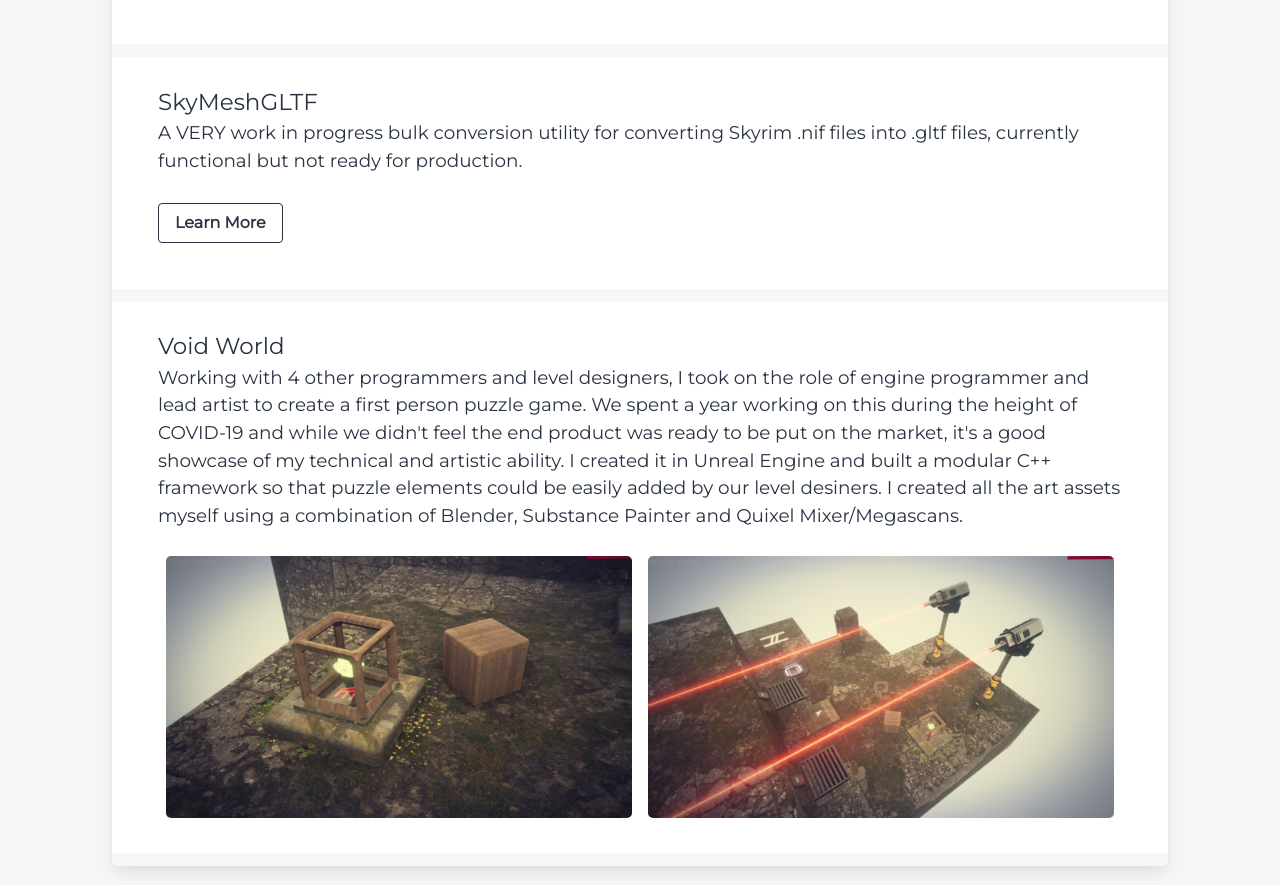
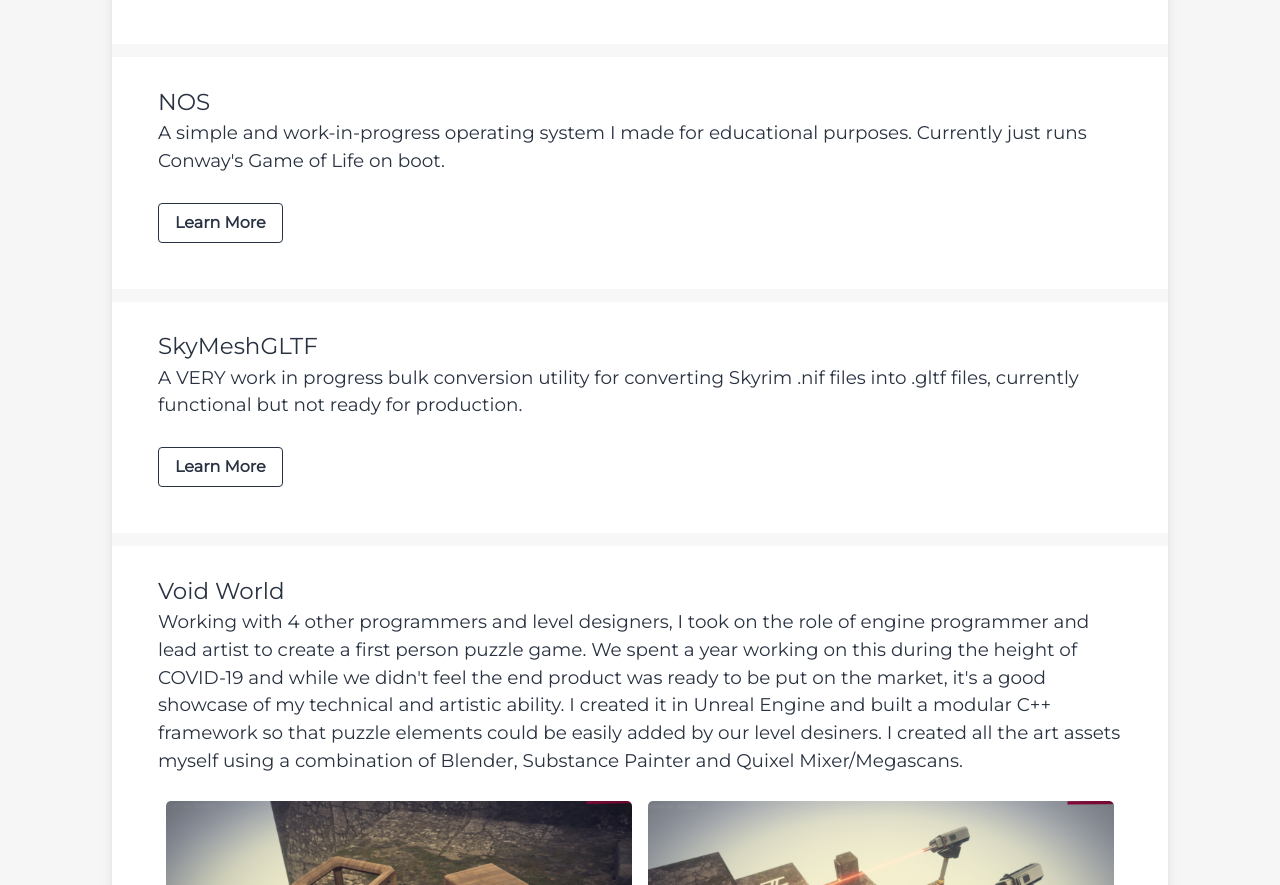
Before and after one commit to nlaha/nlaha-website, a Vue app: page / in a window 1280 px wide. Shown: the part 2896-3781 px from the top of the page. Built offline with nearby package versions, Linux system fonts and the light colour scheme; a web font is replaced by a local one.

Commit message:
Update App.vue

```diff
--- a/src/App.vue
+++ b/src/App.vue
@@ -275,6 +275,13 @@ export default {
           photos: [],
         },
         {
+          title: "NOS",
+          description:
+            "A simple and work-in-progress operating system I made for educational purposes. Currently just runs Conway's Game of Life on boot.",
+          url: "https://github.com/nlaha/NOS",
+          photos: [],
+        },
+        {
           title: "SkyMeshGLTF",
           description:
             "A VERY work in progress bulk conversion utility for converting Skyrim .nif files into .gltf files, currently functional but not ready for production.",
```
